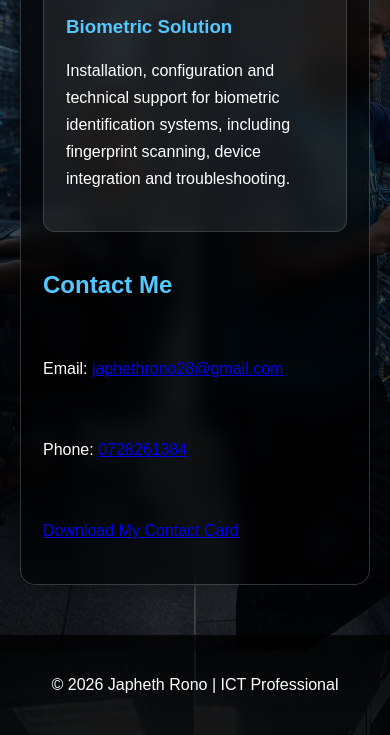
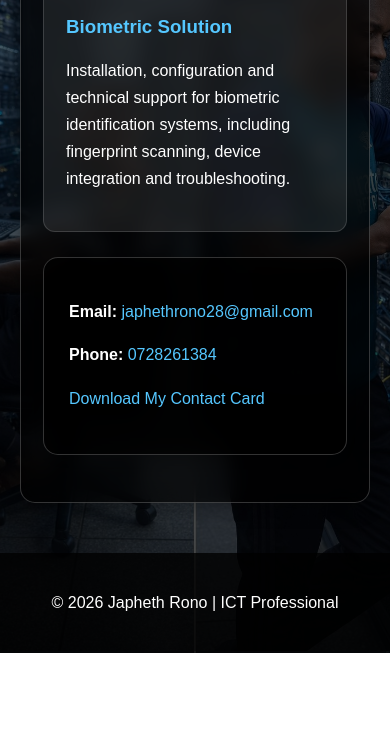
Before and after one commit to japhethrono28/japhethrono28.github.io, a plain HTML site: page index.html in a window 390 px wide. Shown: the part 4413-5148 px from the top of the page. After the commit the page ends 5066 px from the top, so only its background shows below. Drawn offline with Linux system fonts and the light colour scheme.

Commit message:
Add contact section with email and phone details

```diff
--- a/index.html
+++ b/index.html
@@ -155,6 +155,31 @@ footer {
 .project p {
     line-height: 1.7;
 }
+    /* CONTACT SECTION */
+
+.contact-section {
+    background: rgba(0,0,0,0.65);
+    padding: 25px;
+    border-radius: 15px;
+    margin: 25px 0 25px auto;
+    max-width: 450px;
+    border: 1px solid rgba(255,255,255,0.2);
+}
+
+.contact-section h2 {
+    color: #55c7ff;
+}
+
+.contact-section p {
+    margin: 15px 0;
+    line-height: 1.8;
+    overflow-wrap: anywhere;
+}
+
+.contact-section a {
+    color: #55c7ff;
+    text-decoration: none;
+}
     .project img {
     width: 100%;
     height: 220px;
@@ -311,25 +336,25 @@ footer {
         fingerprint scanning, device integration and
         troubleshooting.
     </p>
-</div
+</div>
+</div>
 
-<div class="card contact" id="contact">
-<h2>Contact Me</h2>
+<div class="card contact-section" id="contact">
 
     <p>
-Email:
+        <strong>Email:</strong>
         <a href="mailto:japhethrono28@gmail.com">
-japhethrono28@gmail.com</a>
+            japhethrono28@gmail.com
+        </a>
     </p>
 
     <p>
-Phone:
-<a href="tel:+254728261384">
-0728261384</a>
+        <strong>Phone:</strong>
+        <a href="tel:0728261384">0728261384</a>
     </p>
 
     <p>
-    <a href="contact.vcf" download="Japheth-Rono-Contact.vcf">
+        <a href="contact.vcf" download>
             Download My Contact Card
         </a>
     </p>
```
Lines whose indentation alone changed are shown as unchanged.
